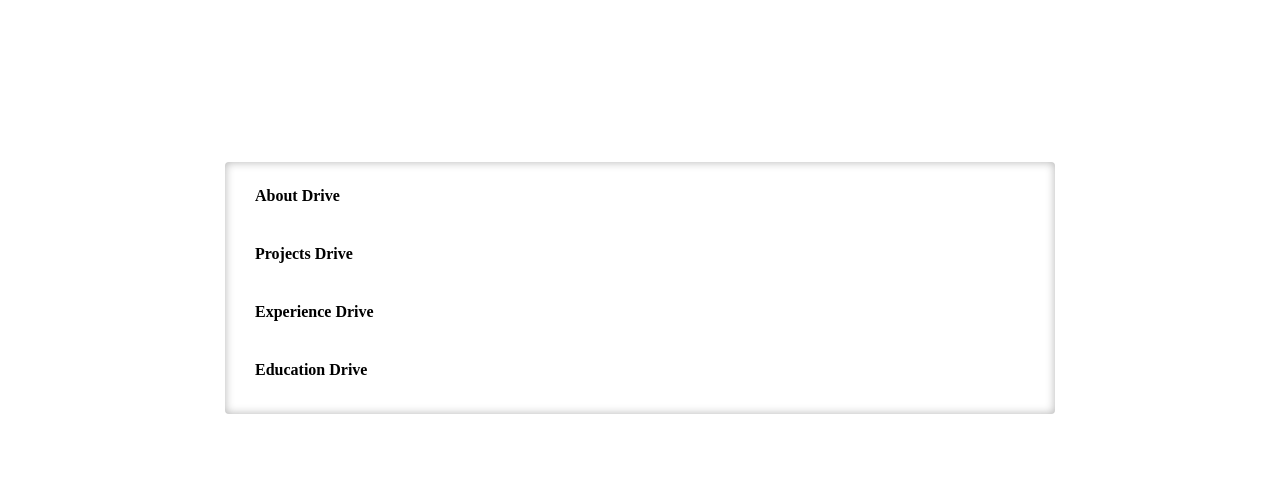
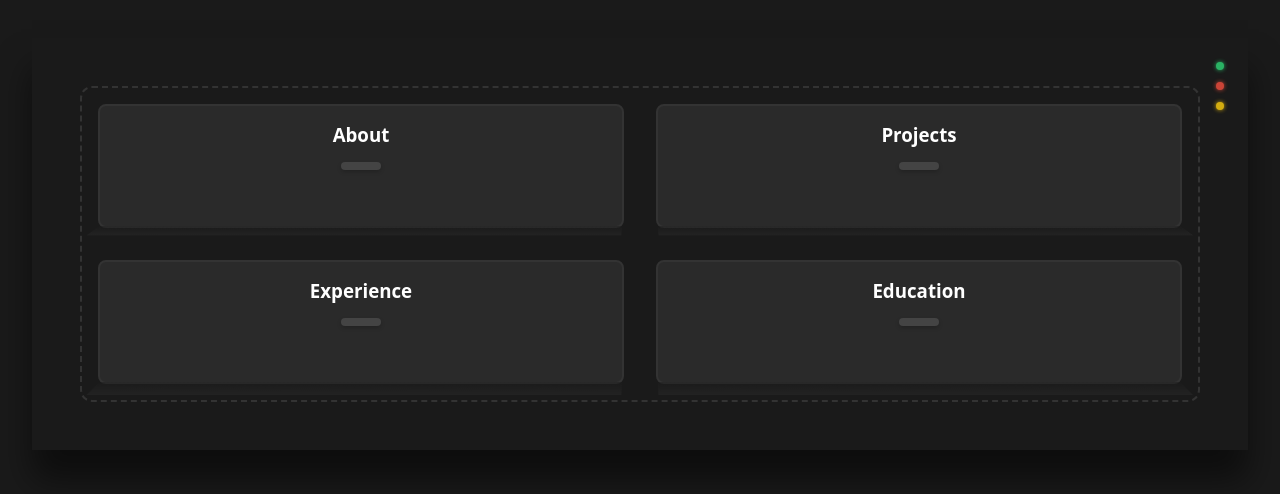
Before and after one commit to jonahgcarpenter/Portfolio, a React (Vite) app: page / in a window 1280 px wide. Shown: the part 140-634 px from the top of the page. Built offline with nearby package versions, Linux system fonts and the light colour scheme.

Commit message:
skeleton

```diff
--- a/src/App.tsx
+++ b/src/App.tsx
@@ -4,16 +4,19 @@ import ProjectsDrive from './components/drives/ProjectsDrive';
 import ExperienceDrive from './components/drives/ExperienceDrive';
 import AboutDrive from './components/drives/AboutDrive';
 import EducationDrive from './components/drives/EducationDrive';
+import './styles/App.css';
 
 function App() {
+  const driveTitles = ['About', 'Projects', 'Experience', 'Education'];
+
   return (
     <BrowserRouter>
       <Routes>
         <Route path="/" element={<ServerRack />} />
-        <Route path="/projects" element={<ProjectsDrive isOpen />} />
-        <Route path="/experience" element={<ExperienceDrive isOpen />} />
-        <Route path="/about" element={<AboutDrive isOpen />} />
-        <Route path="/education" element={<EducationDrive isOpen />} />
+        <Route path="/projects" element={<ProjectsDrive isOpen title={driveTitles[1]} />} />
+        <Route path="/experience" element={<ExperienceDrive isOpen title={driveTitles[2]} />} />
+        <Route path="/about" element={<AboutDrive isOpen title={driveTitles[0]} />} />
+        <Route path="/education" element={<EducationDrive isOpen title={driveTitles[3]} />} />
       </Routes>
     </BrowserRouter>
   );
--- a/src/components/DragDrives.tsx
+++ b/src/components/DragDrives.tsx
@@ -5,74 +5,49 @@ import { useNavigate } from 'react-router-dom';
 
 interface DragDrivesProps {
   children: React.ReactNode;
-  titles?: string[];
 }
 
-const DragDrives: React.FC<DragDrivesProps> = ({ children, titles = [] }) => {
+const DragDrives: React.FC<DragDrivesProps> = ({ children }) => {
   const navigate = useNavigate();
 
-  const getDriveName = (child: React.ReactElement) => {
-    const componentType = child.type;
-    if (typeof componentType === 'function' && 'name' in componentType) {
-      return componentType.name.replace('Drive', '').toLowerCase();
-    }
-    return '';
-  };
+  const createDriveElement = (child: React.ReactElement, index: number) => {
+    const [{ x, y }, api] = useSpring(() => ({ x: 0, y: 0 }));
 
-  const createDriveElement = (child: React.ReactElement, index: number) => {
-    const [{ x, y }, api] = useSpring(() => ({ x: 0, y: 0 }))
-
-    const bind = useDrag(({ active, movement: [mx, my], last }) => {
-      api.start({ x: active ? mx : 0, y: active ? my : 0, immediate: active })
+    const bind = useDrag(({ down, movement: [mx, my], last }) => {
+      api.start({
+        x: down ? mx : 0,
+        y: down ? my : 0,
+        immediate: down
+      });
 
       if (last) {
-        const driveSlot = document.querySelector('.drive-slot');
-        if (driveSlot) {
-          const rect = driveSlot.getBoundingClientRect();
-          const currentX = window.innerWidth / 2 + mx;
-          const currentY = window.innerHeight / 2 + my;
+        const path = (child as React.ReactElement).props['data-path'];
+        const threshold = 100; // pixels to trigger navigation
 
-          // Only navigate if dragged outside the drive slot
-          if (
-            currentX < rect.left ||
-            currentX > rect.right ||
-            currentY < rect.top ||
-            currentY > rect.bottom
-          ) {
-            const driveName = getDriveName(child);
-            if (driveName) {
-              navigate(`/${driveName}`);
-            }
-          } else {
-            // Reset position if not dragged outside
-            api.start({ x: 0, y: 0 });
-          }
+        if (Math.abs(mx) > threshold || Math.abs(my) > threshold) {
+          if (path) navigate(`/${path}`);
         }
       }
-    })
+    });
 
     return (
       <animated.div
         key={index}
+        {...bind()}
         style={{
-          x,
-          y,
+          x, y,
+          position: 'relative',
           touchAction: 'none',
-          marginBottom: '10px'
         }}
-        {...bind()}
-        className="drive-container"
+        className="drive-item"
       >
-        <div className="drive-title">{titles[index] || getDriveName(child)}</div>
-        <div className="drive-content-hidden">
-          {child}
-        </div>
+        {child}
       </animated.div>
     );
   };
 
   return (
-    <div>
+    <div className="drives-grid">
       {React.Children.map(children, (child, index) =>
         createDriveElement(child as React.ReactElement, index)
       )}
--- a/src/components/ServerRack.tsx
+++ b/src/components/ServerRack.tsx
@@ -6,19 +6,36 @@ import DragDrives from './DragDrives';
 import EducationDrive from './drives/EducationDrive';
 
 function ServerRack() {
-  const driveTitles = ['About Drive', 'Projects Drive', 'Experience Drive', 'Education Drive'];
+  const drives = [
+    { path: 'about', title: 'About', component: AboutDrive },
+    { path: 'projects', title: 'Projects', component: ProjectsDrive },
+    { path: 'experience', title: 'Experience', component: ExperienceDrive },
+    { path: 'education', title: 'Education', component: EducationDrive }
+  ];
 
   return (
     <div className="server-rack">
-      <div className="drive-slot">
-        <div className="drive">
-          <DragDrives titles={driveTitles}>
-            <AboutDrive />
-            <ProjectsDrive />
-            <ExperienceDrive />
-            <EducationDrive />
-          </DragDrives>
+      <div className="rack-container">
+        <div className="rack-leds">
+          <div className="led" style={{"--led-current-color": "var(--led-success)"} as React.CSSProperties}></div>
+          <div className="led" style={{"--led-current-color": "var(--led-error)"} as React.CSSProperties}></div>
+          <div className="led" style={{"--led-current-color": "var(--led-warning)"} as React.CSSProperties}></div>
         </div>
+        <DragDrives>
+          {drives.map((drive, index) => (
+            <div
+              key={index}
+              data-path={drive.path}
+              className="drive"
+            >
+              <div className="drive-container">
+                <div className="drive-content">
+                  <h3>{drive.title}</h3>
+                </div>
+              </div>
+            </div>
+          ))}
+        </DragDrives>
       </div>
     </div>
   );
--- a/src/components/drives/AboutDrive.tsx
+++ b/src/components/drives/AboutDrive.tsx
@@ -1,15 +1,27 @@
 import React from 'react';
+import { useNavigate } from 'react-router-dom';
+import '../../styles/DriveWindow.css';
 
-interface AboutDriveProps {
+interface DriveProps {
   isOpen?: boolean;
+  title?: string;
 }
 
-const AboutDrive: React.FC<AboutDriveProps> = ({ isOpen = false }) => {
+const AboutDrive: React.FC<DriveProps> = ({ isOpen = false, title }) => {
+  const navigate = useNavigate();
+
+  if (!isOpen) return null;
+
   return (
-    <div className={`about-drive ${isOpen ? 'open' : ''}`}>
-      <h2>About</h2>
-      {/* Add about content here */}
-      <p>test</p>
+    <div className="drive-window">
+      <div className="drive-header">
+        <h2>{title}</h2>
+        <button onClick={() => navigate('/')} className="close-button">×</button>
+      </div>
+      <div className="drive-content">
+        {/* Add specific content here */}
+        <p>About content goes here</p>
+      </div>
     </div>
   );
 };
--- a/src/components/drives/EducationDrive.tsx
+++ b/src/components/drives/EducationDrive.tsx
@@ -1,15 +1,27 @@
 import React from 'react';
+import { useNavigate } from 'react-router-dom';
+import '../../styles/DriveWindow.css';
 
-interface EducationDriveProps {
+interface DriveProps {
   isOpen?: boolean;
+  title?: string;
 }
 
-const EducationDrive: React.FC<EducationDriveProps> = ({ isOpen = false }) => {
+const EducationDrive: React.FC<DriveProps> = ({ isOpen = false, title }) => {
+  const navigate = useNavigate();
+
+  if (!isOpen) return null;
+
   return (
-    <div className={`education-drive ${isOpen ? 'open' : ''}`}>
-      <h2>Education</h2>
-      {/* Add Education content here */}
-      <p>test</p>
+    <div className="drive-window">
+      <div className="drive-header">
+        <h2>{title}</h2>
+        <button onClick={() => navigate('/')} className="close-button">×</button>
+      </div>
+      <div className="drive-content">
+        {/* Add education content here */}
+        <p>Education content goes here</p>
+      </div>
     </div>
   );
 };
--- a/src/components/drives/ExperienceDrive.tsx
+++ b/src/components/drives/ExperienceDrive.tsx
@@ -1,15 +1,27 @@
 import React from 'react';
+import { useNavigate } from 'react-router-dom';
+import '../../styles/DriveWindow.css';
 
-interface ExperienceDriveProps {
+interface DriveProps {
   isOpen?: boolean;
+  title?: string;
 }
 
-const ExperienceDrive: React.FC<ExperienceDriveProps> = ({ isOpen = false }) => {
+const ExperienceDrive: React.FC<DriveProps> = ({ isOpen = false, title }) => {
+  const navigate = useNavigate();
+
+  if (!isOpen) return null;
+
   return (
-    <div className={`experience-drive ${isOpen ? 'open' : ''}`}>
-      <h2>Experience</h2>
-      {/* Add experience content here */}
-      <p>test</p>
+    <div className="drive-window">
+      <div className="drive-header">
+        <h2>{title}</h2>
+        <button onClick={() => navigate('/')} className="close-button">×</button>
+      </div>
+      <div className="drive-content">
+        {/* Add experience content here */}
+        <p>Experience content goes here</p>
+      </div>
     </div>
   );
 };
--- a/src/components/drives/ProjectsDrive.tsx
+++ b/src/components/drives/ProjectsDrive.tsx
@@ -1,15 +1,27 @@
 import React from 'react';
+import { useNavigate } from 'react-router-dom';
+import '../../styles/DriveWindow.css';
 
-interface ProjectsDriveProps {
+interface DriveProps {
   isOpen?: boolean;
+  title?: string;
 }
 
-const ProjectsDrive: React.FC<ProjectsDriveProps> = ({ isOpen = false }) => {
+const ProjectsDrive: React.FC<DriveProps> = ({ isOpen = false, title }) => {
+  const navigate = useNavigate();
+
+  if (!isOpen) return null;
+
   return (
-    <div className={`projects-drive ${isOpen ? 'open' : ''}`}>
-      <h2>Projects</h2>
-      {/* Add project content here */}
-      <p>test</p>
+    <div className="drive-window">
+      <div className="drive-header">
+        <h2>{title}</h2>
+        <button onClick={() => navigate('/')} className="close-button">×</button>
+      </div>
+      <div className="drive-content">
+        {/* Add projects content here */}
+        <p>Projects content goes here</p>
+      </div>
     </div>
   );
 };
--- /dev/null
+++ b/src/styles/App.css
@@ -0,0 +1,40 @@
+:root {
+  --background-primary: #1a1a1a;
+  --background-secondary: #2a2a2a;
+  --border-color: #333;
+  --border-hover: #444;
+  --spacing-sm: 1rem;
+  --spacing-md: 2rem;
+  --border-radius-sm: 8px;
+  --border-radius-md: 12px;
+  --depth: 30px;
+  --shadow-color: rgba(0, 0, 0, 0.3);
+  --rack-shadow: rgba(0, 0, 0, 0.5);
+  --perspective: 2500px;
+  --rotation: 0deg;
+  --drawer-open: 40px;
+  --handle-color: #444;
+  --drawer-depth: 100px;
+  --rack-height: 400px;
+  --drawer-pull: 30px;
+  --handle-hover: #666;
+  --rack-texture: #232323;
+  --drive-shadow: 0 8px 24px rgba(0, 0, 0, 0.4);
+  --led-active: #00ff4c;
+  --led-inactive: #300;
+  --led-success: #2ecc71;
+  --led-error: #e74c3c;
+  --led-warning: #f1c40f;
+}
+
+* {
+  margin: 0;
+  padding: 0;
+  box-sizing: border-box;
+}
+
+body {
+  background: var(--background-primary);
+  color: #fff;
+  font-family: system-ui, -apple-system, sans-serif;
+}
--- a/src/styles/ServerRack.css
+++ b/src/styles/ServerRack.css
@@ -1,46 +1,146 @@
 .server-rack {
+  width: 100%;
+  height: 100vh;
+  background: var(--background-primary);
+  padding: var(--spacing-md) var(--spacing-md) calc(var(--spacing-md) * 2) var(--spacing-md);
+  perspective: var(--perspective);
+  perspective-origin: center -50%;
+  display: flex;
+  justify-content: center;
+  align-items: center;
+}
+
+.rack-container {
+  width: 100%;
+  max-height: calc(100vh - 4rem);
   display: flex;
   flex-direction: column;
-  justify-content: center;
-  align-items: center;
-  min-height: 100vh;
-  background-color: var(--rack-frame);
-  padding: 20px;
-  gap: 10px;
+  gap: 1rem;
+  padding: 3rem;
+  transform: rotateX(var(--rotation));
+  transform-style: preserve-3d;
+  box-shadow: 0 var(--depth) var(--spacing-md) var(--rack-shadow);
+  transform-origin: top;
+  position: relative;
+  overflow: visible;
 }
 
-.drive-slot {
-  width: 100%;
-  max-width: 800px;
-  min-height: 60px;
-  background-color: var(--drive-slot);
-  border: 2px solid var(--drive-slot-border);
-  border-radius: 4px;
-  padding: 10px 15px;
-  box-shadow: inset 0 0 10px rgba(0, 0, 0, 0.3);
+.rack-leds {
+  position: absolute;
+  right: 1rem;
+  transform: translateY(-50%);
+  height: auto;
+  display: flex;
+  flex-direction: column;
+  gap: 12px;
+  padding: 0.5rem;
+}
+
+.led {
+  width: 8px;
+  height: 8px;
+  border-radius: 50%;
+  background: var(--led-current-color);
+  box-shadow: 0 0 4px var(--led-current-color);
+  animation: blink 2s infinite;
+}
+
+@keyframes blink {
+  0%, 100% { opacity: 1; }
+  50% { opacity: 0.4; }
 }
 
 .drive {
-  display: flex;
-  flex-direction: column;
-  gap: 10px;
+  background: var(--background-secondary);
+  border: 2px solid var(--border-color);
+  border-radius: var(--border-radius-sm);
+  transition: all 0.3s ease;
+  transform-style: preserve-3d;
+  position: relative;
+  transform-origin: top;
+  z-index: 10;
+}
+
+.drive:hover {
+  border-color: var(--border-hover);
+  transform: rotateX(-25deg);
+  box-shadow: 0 var(--depth) var(--spacing-sm) var(--shadow-color);
+}
+
+.drive::before {
+  content: '';
+  position: absolute;
+  width: 40px;
+  height: 8px;
+  background: var(--handle-color);
+  top: 50%;
+  left: 50%;
+  transform: translate(-50%, -50%);
+  border-radius: 4px;
+  box-shadow: 0 2px 4px rgba(0,0,0,0.2);
+}
+
+.drive::after {
+  content: '';
+  position: absolute;
+  width: 100%;
+  height: var(--depth);
+  bottom: calc(var(--depth) * -1);
+  left: 0;
+  background: linear-gradient(
+    to bottom,
+    var(--background-secondary),
+    var(--background-primary)
+  );
+  transform: rotateX(-90deg) translateY(calc(var(--depth) * -1));
+  transform-origin: top;
+  opacity: 0.5;
 }
 
 .drive-container {
-  background-color: var(--drive-unit);
-  border: 1px solid var(--drive-unit-border);
-  border-radius: 4px;
-  padding: 15px;
-  cursor: pointer;
-  transition: background-color 0.2s ease;
+  width: 100%;
+  height: 100%;
+  min-height: 120px;
+  padding: 1rem;
+  cursor: grab;
+  user-select: none;
+  touch-action: none;
 }
 
-.drive-title {
-  font-size: 1rem;
-  font-weight: bold;
-  color: var(--text-primary);
+.drive-container:active {
+  cursor: grabbing;
 }
 
-.drive-content-hidden {
-  display: none;
+.drive-content {
+  pointer-events: none;
+  transform: translateZ(2px);
+  display: flex;
+  justify-content: center;
+  align-items: center;
+  height: 100%;
 }
+
+.drives-grid {
+  display: grid;
+  grid-template-columns: repeat(2, 1fr);
+  gap: var(--spacing-md);
+  width: 100%;
+  height: 100%;
+  position: relative;
+  padding: 1rem;
+  border: 2px dashed #333;
+  border-radius: 12px;
+  max-height: calc(100vh - 8rem);
+  transform-style: preserve-3d;
+  perspective: var(--perspective);
+  grid-auto-flow: row;
+  grid-auto-rows: minmax(120px, 1fr);
+  z-index: 1;
+}
+
+.drive-item {
+  width: 100%;
+  height: 100%;
+  min-height: 120px;
+  transform-style: preserve-3d;
+}
--- a/src/styles/colors.css
+++ /dev/null
@@ -1,11 +0,0 @@
-:root {
-  --rack-frame: #121212;
-  --rack-inner: #0a0a0a;
-  --drive-slot: #1a1a1a;
-  --drive-slot-border: #2a2a2a;
-  --drive-placeholder: #1d1d1d;
-  --drive-placeholder-hover: #2d2d2d;
-  --drive-unit: #202020;
-  --drive-unit-border: #333333;
-  --text-primary: #ffffff;
-}
```
Also changed, not shown: src/styles/DriveWindow.css (added).
